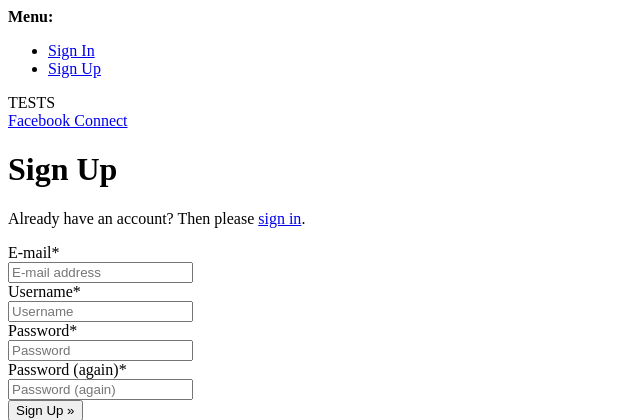
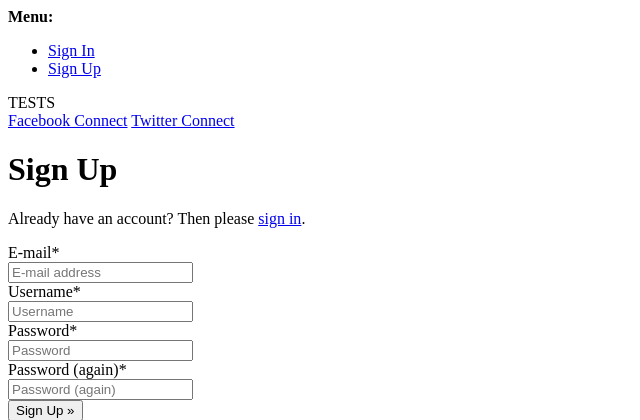
Before and after one commit to aminhp93/django_allauth, a Django app: page /accounts/signup/ in a window 1280 px wide. Shown: the top 420 px of the page, without its empty margins (0-640 px from the left). Run offline with Django 3.2, Linux system fonts and the light colour scheme; data comes from the database, SQL or seed files in the repository; both versions use the stored data as it was after the commit; some libraries are stand-ins or nearby versions.

Commit message:
10 - Twitter Authentication

```diff
--- a/src/django_allauth/settings.py
+++ b/src/django_allauth/settings.py
@@ -77,6 +77,7 @@ INSTALLED_APPS = [
     'allauth.account',
     'allauth.socialaccount',
     'allauth.socialaccount.providers.facebook',
+    'allauth.socialaccount.providers.twitter',
 
     'crispy_forms',
 
--- a/src/templates/account/signup.html
+++ b/src/templates/account/signup.html
@@ -9,6 +9,7 @@ TESTS
 {% load socialaccount %}
 {% providers_media_js %}
 <a href="{% provider_login_url "facebook" method="js_sdk" %}">Facebook Connect</a>
+<a href="{% provider_login_url "twitter" %}">Twitter Connect</a>
 
 
 <h1>{% trans "Sign Up" %}</h1>
```
Also changed, not shown: src/db.sqlite3.
